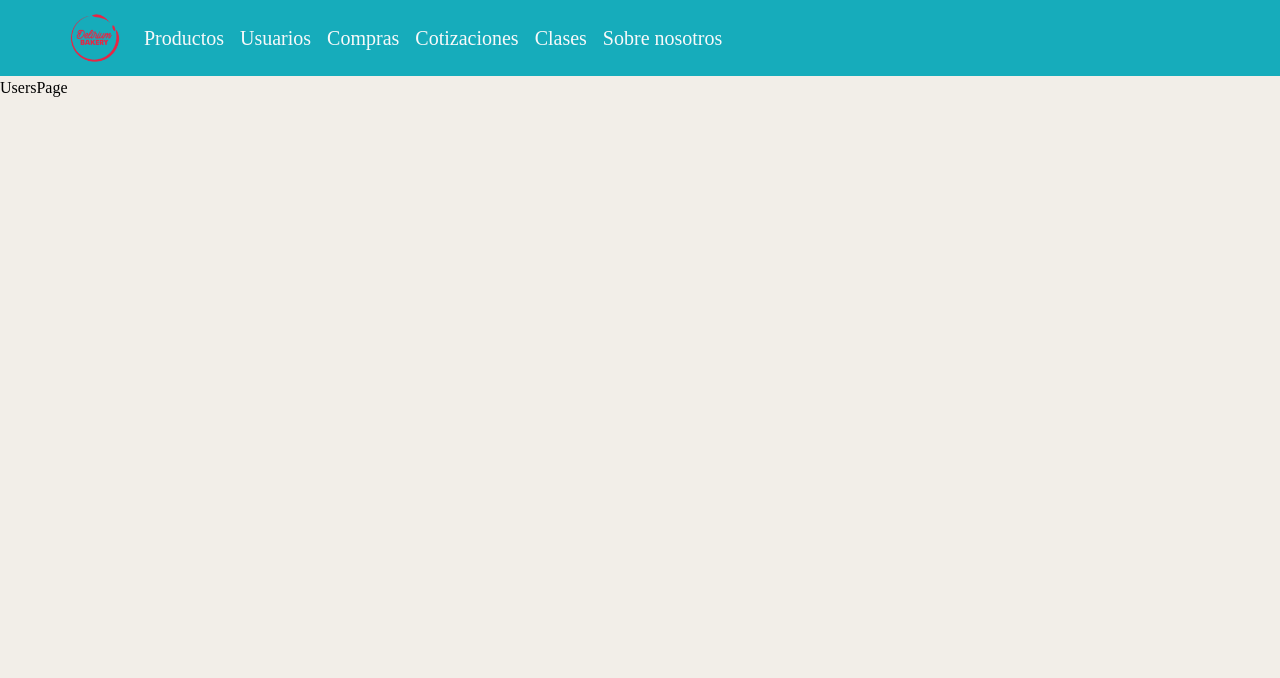
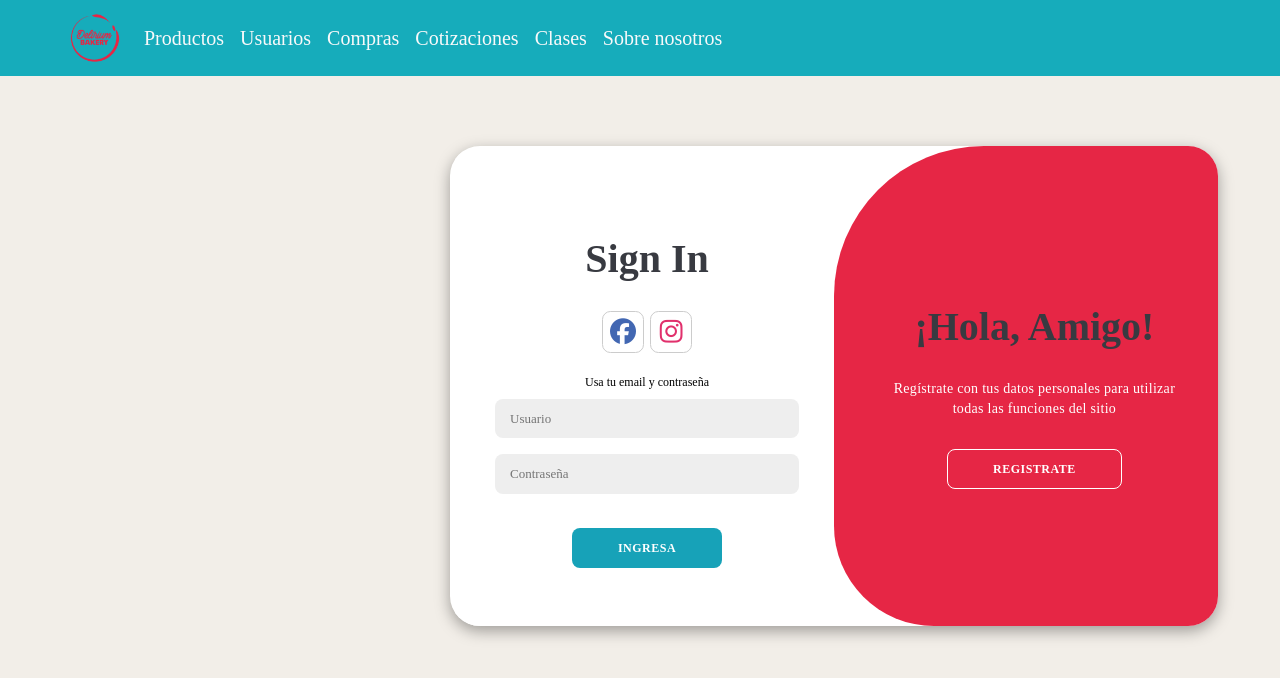
Before and after one commit to fernandasandoTKD/delrium-bakery, a React (Vite) app: page /users in a window 1280 px wide. Shown: the top 678 px of the page. Built offline with nearby package versions, Linux system fonts and the light colour scheme; a web font is replaced by a local one.

Commit message:
Login and Register

```diff
--- a/index.html
+++ b/index.html
@@ -9,6 +9,7 @@
     <link rel="preconnect" href="https://fonts.googleapis.com">
     <link rel="preconnect" href="https://fonts.gstatic.com" crossorigin>
     <link href="https://fonts.googleapis.com/css2?family=Edu+AU+VIC+WA+NT+Hand:wght@400..700&display=swap" rel="stylesheet">
+    <link rel="stylesheet" href="https://cdnjs.cloudflare.com/ajax/libs/font-awesome/6.5.2/css/all.min.css">
   </head>
   <body>
     <div id="root"></div>
--- a/package.json
+++ b/package.json
@@ -14,6 +14,7 @@
     "react": "^18.3.1",
     "react-bootstrap": "^2.10.4",
     "react-dom": "^18.3.1",
+    "react-icons": "^5.3.0",
     "react-router-dom": "^6.26.0"
   },
   "devDependencies": {
--- a/src/modules/users/UsersPage.jsx
+++ b/src/modules/users/UsersPage.jsx
@@ -1,7 +1,83 @@
-import React from 'react'
-import styles from './usersStyles.module.css'
+import React, { useRef } from 'react';
+import styles from './usersStyles.module.css';
+
 export const UsersPage = () => {
+  const containerRef = useRef(null);
+
+  const handleRegisterClick = () => {
+    if (containerRef.current) {
+      containerRef.current.classList.add(styles.active);
+    }
+  };
+
+  const handleLoginClick = () => {
+    if (containerRef.current) {
+      containerRef.current.classList.remove(styles.active);
+    }
+  };
+
   return (
-    <div>UsersPage</div>
-  )
-}
+    <div className={styles.container} ref={containerRef}>
+      {/* Formulario de Inicio de Sesión */}
+      <div className={`${styles.formContainer} ${styles.signIn}`}>
+        <form>
+          <h1>Sign In</h1>
+          <div className={styles.socialIcons}>
+            <a href="#" target="_blank" rel="noopener noreferrer">
+              <i className="fab fa-facebook fa-2x" style={{ color: '#4267B2' }}></i>
+            </a>
+            <a href="#" target="_blank" rel="noopener noreferrer">
+              <i className="fab fa-instagram fa-2x" style={{ color: '#E1306C' }}></i>
+            </a>
+          </div>
+          <span>Usa tu email y contraseña</span>
+          <div className="mb-3">
+            <input type="email" placeholder="Usuario" />
+            <input type="password" placeholder="Contraseña" />
+          </div>
+          <button type="button">ingresa</button>
+        </form>
+      </div>
+
+      {/* Formulario de Registro */}
+      <div className={`${styles.formContainer} ${styles.signUp}`}>
+        <form>
+          <h1>Crear Cuenta</h1>
+          <div className={styles.socialIcons}>
+            <a href="#" target="_blank" rel="noopener noreferrer">
+              <i className="fab fa-facebook fa-2x" style={{ color: '#4267B2' }}></i>
+            </a>
+            <a href="#" target="_blank" rel="noopener noreferrer">
+              <i className="fab fa-instagram fa-2x" style={{ color: '#E1306C' }}></i>
+            </a>
+          </div>
+          <span>Utiliza tu email para registrarte...</span>
+          <div className="mb-3">
+            <input type="text" placeholder="Nombre Completo" />
+            <input type="email" placeholder="Email" />
+            <input type="password" placeholder="Contraseña" />
+          </div>
+          <button type="button">Registrate</button>
+        </form>
+      </div>
+
+      {/* Panel de Transición */}
+      <div className={styles.toggleContainer}>
+        <div className={styles.toggle}>
+          <div className={`${styles.togglePanel} ${styles.toggleLeft}`}>
+            <h1>¡Bienvenido de nuevo!</h1>
+            <p>Ingresa tus datos personales para utilizar todas las funciones del sitio</p>
+            <button className={styles.hidden} onClick={handleLoginClick}>ingresa</button>
+          </div>
+          <div className={`${styles.togglePanel} ${styles.toggleRight}`}>
+            <h1>¡Hola, Amigo!</h1>
+            <p>Regístrate con tus datos personales para utilizar todas las funciones del sitio</p>
+            <button className={styles.hidden} onClick={handleRegisterClick}>registrate</button>
+          </div>
+        </div>
+      </div>
+    </div>
+  );
+};
+
+export default UsersPage;
--- a/src/modules/users/usersStyles.module.css
+++ b/src/modules/users/usersStyles.module.css
@@ -0,0 +1,205 @@
+
+.container {
+    background-color: #fff;
+    border-radius: 30px;
+    box-shadow: 0 5px 15px rgba(0, 0, 0, 0.35);
+    position: relative;
+    overflow: hidden;
+    width: 768px;
+    max-width: 100%;
+    min-height: 480px;
+    margin: 70px 450px;
+  }
+
+.formContainer{
+    position: absolute;
+    top: 0;
+    height: 100%;
+    transition: all 0.6s ease-in-out;
+    margin: 5px 50px 60px 5px;
+}
+
+.container p{
+    font-size: 14px;
+    line-height: 20px;
+    letter-spacing: 0.3px;
+    margin: 20px 0;
+}
+
+.container span{
+    font-size: 12px;
+}
+
+.container a{
+    color: #333;
+    font-size: 13px;
+    text-decoration: none;
+    margin: 15px 0 10px;
+}
+
+.container button{
+    background-color: #17a2b8;
+    color: #fff;
+    font-size: 12px;
+    padding: 10px 45px;
+    border: 1px solid transparent;
+    border-radius: 8px;
+    font-weight: 600;
+    letter-spacing: 0.5px;
+    text-transform: uppercase;
+    margin-top: 10px;
+    cursor: pointer;
+}
+
+.container button.hidden{
+    background-color: transparent;
+    border-color: #fff;
+}
+
+.container button:hover {
+    background-color: #E62645;
+    border-color: #E62645;
+}
+
+
+.container button.hidden:hover {
+    background-color: #17a2b8;
+    border-color: #ccc;
+}
+
+.container form{
+    background-color: #fff;
+    display: flex;
+    align-items: center;
+    justify-content: center;
+    flex-direction: column;
+    padding: 0 40px;
+    height: 100%;
+}
+
+
+.container input{
+    background-color: #eee;
+    border: none;
+    margin: 8px 0;
+    padding: 10px 15px;
+    font-size: 13px;
+    border-radius: 8px;
+    width: 90%;
+    outline: none;
+}
+
+.signIn{
+    left: 0;
+    width: 50%;
+    z-index: 2;
+}
+
+.container.active .signIn{
+    transform: translateX(100%);
+}
+
+.signUp{
+    left: 0;
+    width: 50%;
+    opacity: 0;
+    z-index: 1;
+}
+
+.container.active .signUp{
+    transform: translateX(100%);
+    opacity: 1;
+    z-index: 5;
+    animation: move 0.6s;
+}
+
+@keyframes move{
+    0%, 49.99%{
+        opacity: 0;
+        z-index: 1;
+    }
+    50%, 100%{
+        opacity: 1;
+        z-index: 5;
+    }
+}
+
+.socialIcons{
+    margin: 20px 0;
+}
+
+.socialIcons a{
+    border: 1px solid #ccc;
+    border-radius: 20%;
+    display: inline-flex;
+    justify-content: center;
+    align-items: center;
+    margin: 0 3px;
+    width: 40px;
+    height: 40px;
+}
+
+.toggleContainer{
+    position: absolute;
+    top: 0;
+    left: 50%;
+    width: 50%;
+    height: 100%;
+    overflow: hidden;
+    transition: all 0.6s ease-in-out;
+    border-radius: 150px 0 0 100px;
+    z-index: 1000;
+}
+
+.container.active .toggleContainer{
+    transform: translateX(-100%);
+    border-radius: 0 150px 100px 0;
+}
+
+.toggle{
+    background-color: #E62645;
+    height: 100%;
+    color: #fff;
+    position: relative;
+    left: -100%;
+    height: 100%;
+    width: 200%;
+    transform: translateX(0);
+    transition: all 0.6s ease-in-out;
+}
+
+.container.active .toggle{
+    transform: translateX(50%);
+}
+
+.togglePanel{
+    position: absolute;
+    width: 40%;
+    height: 100%;
+    display: flex;
+    align-items: center;
+    justify-content: center;
+    flex-direction: column;
+    padding: 0 30px;
+    text-align: center;
+    top: 0;
+    transform: translateX(0);
+    transition: all 0.6s ease-in-out;
+}
+
+.toggleLeft{
+    transform: translateX(-200%);
+}
+
+.container.active .toggleLeft{
+    transform: translateX(0);
+}
+
+.toggleRight{
+    right: 0;
+    transform: translateX(0);
+}
+
+.container.active .toggleRight{
+    transform: translateX(200%);
+}
```
Also changed, not shown: 1 other file (tests, documents, lock files or other folders).
